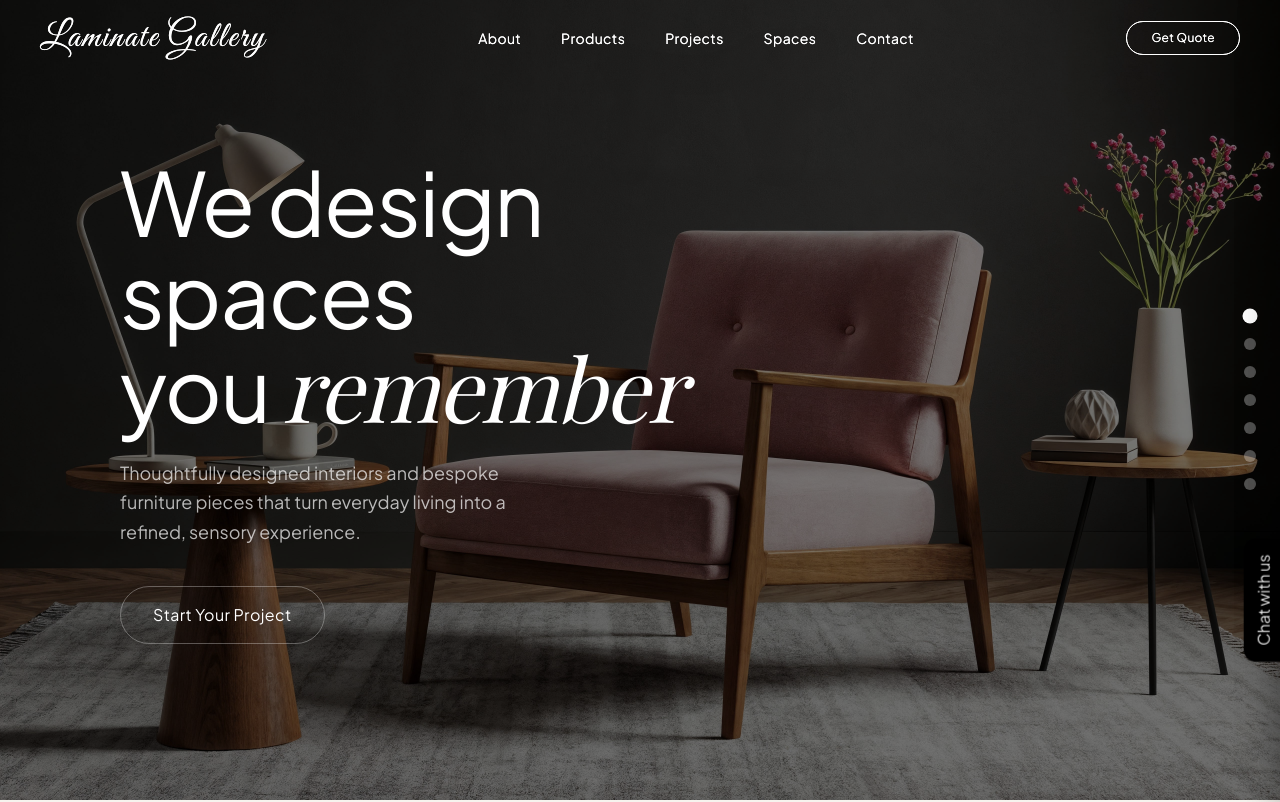
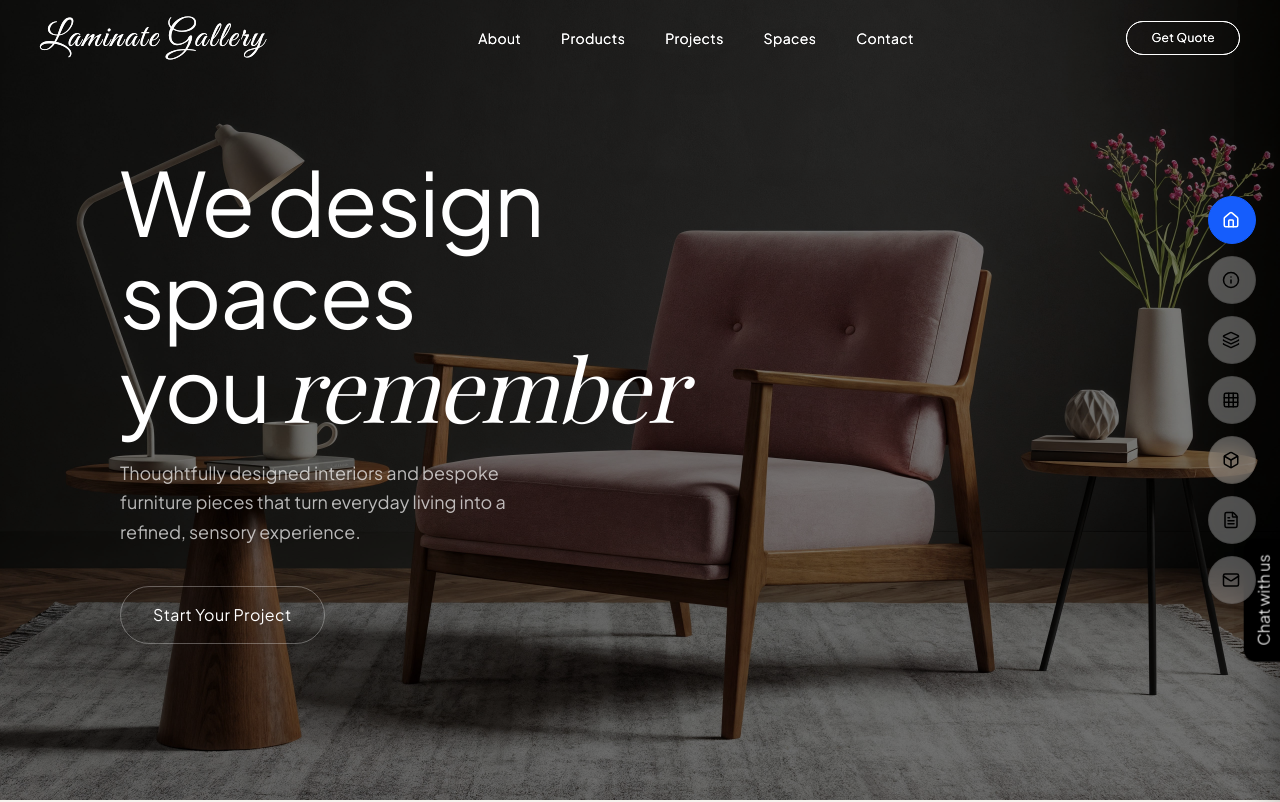
Before and after one commit to Flickachu/Flickachu, a Next.js app: page / in a window 1280 px wide. Shown: the top 802 px of the page. Built offline with nearby package versions, Linux system fonts and the light colour scheme; a web font is replaced by a local one.

Commit message:
Refined section nav with expanding pill interaction

```diff
--- a/app/components/SectionNav.tsx
+++ b/app/components/SectionNav.tsx
@@ -1,15 +1,24 @@
 "use client";
 
 import { useEffect, useState } from "react";
+import {
+  Home,
+  Info,
+  Layers,
+  Grid,
+  Box,
+  FileText,
+  Mail,
+} from "lucide-react";
 
 const sections = [
-  { id: "hero", label: "Home" },
-  { id: "about", label: "About" },
-  { id: "services", label: "Services" },
-  { id: "projects", label: "Projects" },
-  { id: "materials", label: "Materials" },
-  { id: "insights", label: "Insights" },
-  { id: "contact", label: "Contact" },
+  { id: "hero", label: "Home", icon: <Home size={18} /> },
+  { id: "about", label: "About", icon: <Info size={18} /> },
+  { id: "services", label: "Services", icon: <Layers size={18} /> },
+  { id: "projects", label: "Projects", icon: <Grid size={18} /> },
+  { id: "materials", label: "Materials", icon: <Box size={18} /> },
+  { id: "insights", label: "Insights", icon: <FileText size={18} /> },
+  { id: "contact", label: "Contact", icon: <Mail size={18} /> },
 ];
 
 export default function SectionNav() {
@@ -28,10 +37,7 @@ export default function SectionNav() {
             setActive(section.id);
           }
         },
-        {
-          root: null,
-          threshold: 0.6, // tweak later if needed
-        }
+        { threshold: 0.5 }
       );
 
       observer.observe(el);
@@ -48,24 +54,31 @@ export default function SectionNav() {
   };
 
   return (
-    <div className="fixed right-6 top-1/2 -translate-y-1/2 z-50 flex flex-col gap-4">
+    <div className="fixed right-6 top-1/2 -translate-y-1/2 z-[9999] flex flex-col gap-3">
       {sections.map((section) => (
-        <div key={section.id} className="group relative flex items-center">
 
-          {/* Label */}
-          <span className="absolute right-10 opacity-0 group-hover:opacity-100 transition text-sm text-white whitespace-nowrap">
-            {section.label}
-          </span>
+        // 🔥 SLOT (fixed, does NOT resize)
+        <div key={section.id} className="relative w-12 h-12">
 
-          {/* Dot */}
+          {/* 🔥 EXPANDING PILL */}
           <button
             onClick={() => scrollTo(section.id)}
-            className={`w-3 h-3 rounded-full transition-all duration-300 ${
-              active === section.id
-                ? "bg-white scale-125"
-                : "bg-white/30 hover:bg-white/60"
-            }`}
-          />
+          className={`group absolute right-0 top-0 h-12 rounded-full flex items-center justify-end overflow-hidden transition-all duration-300 ease-out backdrop-blur-md border ${
+  active === section.id
+    ? "bg-blue-600 text-white border-blue-600"
+    : "bg-white/30 text-black border-black/10 hover:bg-white/50"
+} w-12 hover:w-[130px]`}
+          >
+            {/* LABEL (left side) */}
+            <span className="pl-4 text-sm whitespace-nowrap opacity-0 group-hover:opacity-100 transition-all duration-300">
+              {section.label}
+            </span>
+
+            {/* ICON (right, fixed) */}
+            <div className="w-12 h-12 flex items-center justify-center shrink-0">
+              {section.icon}
+            </div>
+          </button>
         </div>
       ))}
     </div>
--- a/package.json
+++ b/package.json
@@ -13,6 +13,7 @@
     "framer-motion": "^12.38.0",
     "gsap": "^3.14.2",
     "lenis": "^1.3.20",
+    "lucide-react": "^1.0.1",
     "next": "16.2.1",
     "react": "19.2.4",
     "react-dom": "19.2.4"
```
Also changed, not shown: 1 other file (tests, documents, lock files or other folders).
